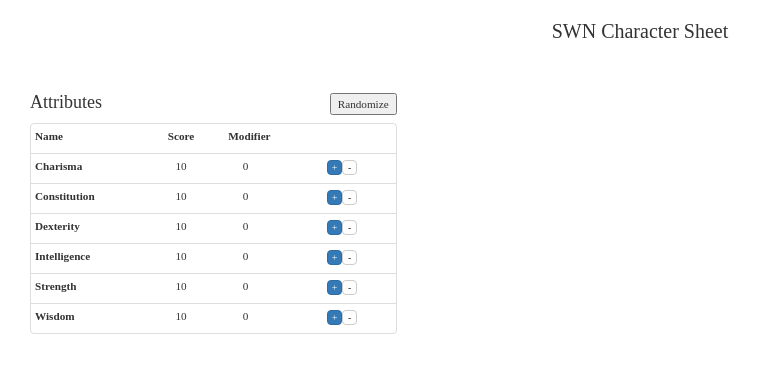
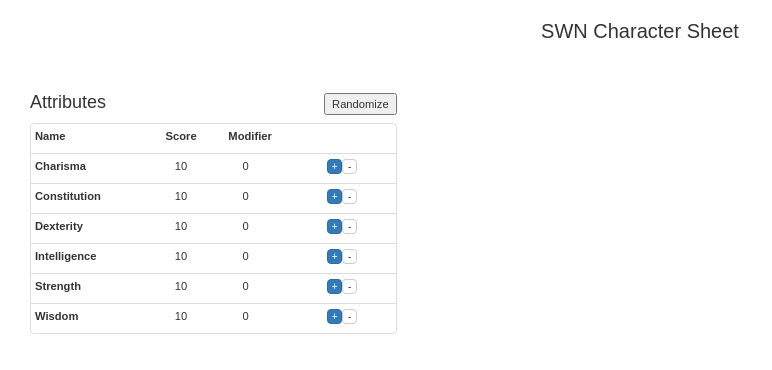
Before and after one commit to ledlogic/swn-char, a React (Create React App) app: page / in a window 1280 px wide. Shown: the top 370 px of the page, without its empty margins (0-772 px from the left). Built offline with nearby package versions, Linux system fonts and the light colour scheme.

Commit message:
Fonts update for Mac

```diff
--- a/src/App.css
+++ b/src/App.css
@@ -1,5 +1,5 @@
 * {
-	font-family: "Eurostile LT Std Medium";
+	font-family: "Eurostile LT Std Medium", "Eurostile LT Std", sans-serif;
 }
 
 header {
@@ -10,6 +10,10 @@ h1 {
 	font-size: 20px;
 }
 
+h1, h2, h3, h4 {
+	font-family: "ArchiType", "Eurostile LT Std Medium", "Eurostile LT Std", sans-serif;
+}
+
 .space-16 {
     display: block;
     height: 1px;
```
Also changed, not shown: 1 other file (tests, documents, lock files or other folders).
